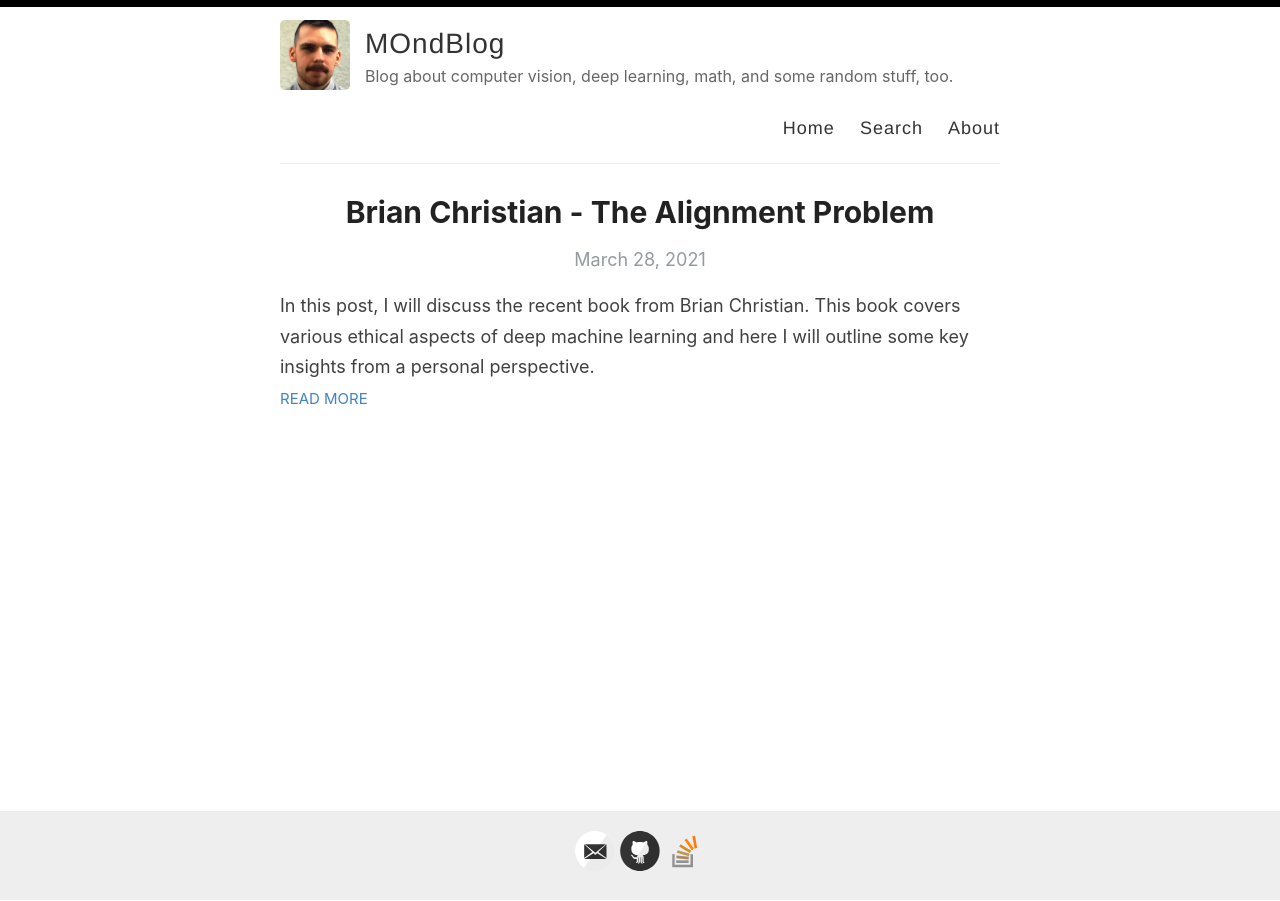
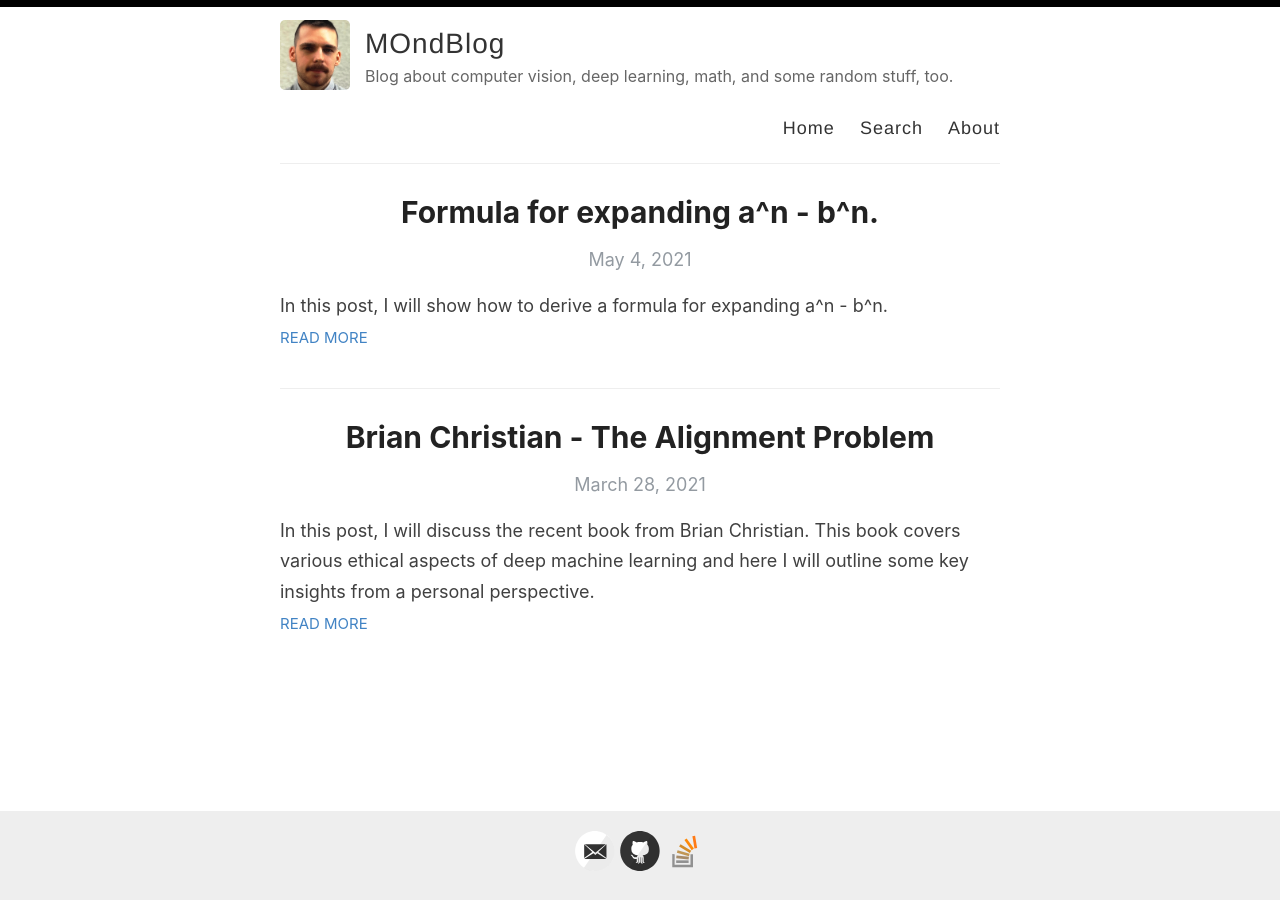
Before and after one commit to mondrasovic/mondrasovic.github.io, a Jekyll site: the page built from index.html, in a window 1280 px wide. Built offline with Jekyll 4.4.1, drawn with Linux system fonts in a browser that asks for light colours; the list of posts is cut into pages by our own code; some of the changed lines change nothing that is shown.

Commit message:
Almost finish the article regarding a^n - b^n.

```diff
--- /dev/null
+++ b/_includes/head.html
@@ -0,0 +1,6 @@
+<script type="text/x-mathjax-config">
+MathJax.Hub.Config({
+TeX: { equationNumbers: { autoNumber: "AMS" } }
+});
+</script>
+<script type="text/javascript" async src="http://cdn.mathjax.org/mathjax/latest/MathJax.js?config=TeX-AMS-MML_HTMLorMML"></script>
--- a/_layouts/default.html
+++ b/_layouts/default.html
@@ -12,6 +12,7 @@
     <meta name="theme-color" content="#000000">
     <link rel="icon" type="image/png" sizes="32x32" href="{{ site.baseurl }}/images/favicon-32x32.png">
     {% include analytics_head.html %}
+    {% include head.html %}
   </head>
 
   <body>
--- /dev/null
+++ b/_posts/2021-05-04-an_minus_bn_formula.md
@@ -0,0 +1,88 @@
+---
+layout: post
+title: Formula for expanding a^n - b^n.
+categories: [math]
+excerpt: In this post, I will show how to derive a formula for expanding a^n - b^n.
+---
+
+**WRITING IN PROGRESS**.
+
+Today, I came across the following formula:
+
+$$
+a^n - b^n = \left( a - b \right) \left( a^{n - 1} + a^{n - 2}b + a^{n - 3}b^2 + \dots + a^2b^{n - 3} + ab^{n - 1} + b^{n - 1} \right).
+$$
+
+Or, expressed in a more compact way:
+
+$$
+a^n - b^n = \left( a - b \right) \sum_{k = 0}^{n - 1} a^{\left( n - 1\right) - k} b^k.
+$$
+
+My immediate thought was to figure out how someone could had come up with that formula in the first place. After pondering about it a little bit, and of course, searching the internet, I learned about the derivation described below.
+
+Allegedly, one way to derive the expansion introduced above is to think about the sum of geometric series. As a reminder, here we have the well-known formula for the sum of the first $$n$$ terms of geometric series:
+
+$$
+S_n = 1 + x + x^2 + x^3 + \dots + x^{n - 1} + x^{n} = \frac{1 - q^{n + 1}}{1 - q}.
+$$
+
+The key idea for deriving the formula for expanding the expression $$a^n - b^n$$ is to derive the formula for the sum of geometric series because it somehow mysteriously involves a similar-looking $$1 - x^n$$ term.
+
+With this in mind, let's start. I will use the beautiful and probably standard trick of having the original sum multiplied by $$x$$ and subtracted the resulting series from the original. To demonstrate, assume
+
+$$
+\begin{aligned}
+&S = 1 + x + x^2 + x^3 + \dots + x^{n - 1},\\
+
+&xS = x + x^2 + x^3 + \dots + x^{n - 1} + x^n.
+\end{aligned}
+$$
+
+Now, subtracting the second equation from the first yields
+
+$$
+\begin{aligned}
+&S - Sx = 1 + \left( x - x \right) + \left( x^2 - x^2 \right) + \dots + \left( x^{n - 1} - x^{n - 1} \right) - x^n,\\
+
+&S - Sx = 1 - x^n,\\
+
+&S \left( 1 - x \right) = 1 - x^n.
+\end{aligned}
+$$
+
+When we substitute the value of $$S$$ into the last equation we get
+
+$$
+\left( 1 + x + x^2 + x^3 + \dots + x^{n - 1} \right) \left( 1 - x \right) = 1 - x^n.
+$$
+
+At this point, our expression starts to reminisce our ultimate goal stated at the beginning. However, there is one more substitution to be done before pure algebraic manipulations come into place. Admittedly, I could not come up with this substitution quickly by myself. The truth is that I did not try for too long, but still, I feel that ideas of this type are one of my weaknesses. I reckon it takes a little bit of insight into the problem itself and a good deal of creativity. Nevertheless, for the sake of learning, I consider the solution to be applicable in general. Basically, always keep asking yourself where you want to get in the end. Whether it is proving a theorem or just solving a problem. And keep in mind that substitution is a reasonable approach to take. Remember how integration can be simplified by substitution. Speaking of integration, change in coordinates comes to mind, too. Trigonometric equations are also often tackled with substitution. I remember that I have encountered many times how substituion did the whole magic. I look at this problem through similar lens. So, what should we substitute for $$x$$, then? Think of it this way. We want to transform the expression $$1 - x^n$$ into $$a^n - b^n$$. Thus, let's go with $$x = \frac{b}{a}$$, which yields
+
+$$
+\begin{aligned}
+\left[ 1 + \frac{b}{a} + {\left( \frac{b}{a} \right) }^2 + {\left( \frac{b}{a} \right) }^3 + \dots + {\left( \frac{b}{a} \right) }^{n - 1} \right] \left( 1 - {\frac{b}{a}} \right) = 1 - {\left( \frac{b}{a} \right) }^n,\\
+
+\left( 1 + \frac{b}{a} + \frac{b^2}{a^2} + \frac{b^3}{a^3} + \dots + \frac{b^{n - 1}}{a^{n - 1}} \right) \left( 1 - {\frac{b}{a}} \right) = 1 - \frac{b^n}{a^n}.\\
+\end{aligned}
+$$
+
+Now, multiply both sides of the last equation by $$a^n$$ and further manipulate the equality like this:
+
+$$
+\begin{aligned}
+a^n \left( 1 - {\frac{b}{a}} \right) \left( 1 + \frac{b}{a} + \frac{b^2}{a^2} + \frac{b^3}{a^3} + \dots + \frac{b^{n - 1}}{a^{n - 1}} \right) = a^n - b^n,\\
+
+\left( a^n - a^{n - 1}b \right) \left( 1 + \frac{b}{a} + \frac{b^2}{a^2} + \frac{b^3}{a^3} + \dots + \frac{b^{n - 1}}{a^{n - 1}} \right) = a^n - b^n,\\
+
+a^{n - 1} \left( a - b \right) \left( 1 + \frac{b}{a} + \frac{b^2}{a^2} + \frac{b^3}{a^3} + \dots + \frac{b^{n - 1}}{a^{n - 1}} \right) = a^n - b^n,\\
+
+\left( a - b \right) a^{n - 1}  \left( 1 + \frac{b}{a} + \frac{b^2}{a^2} + \frac{b^3}{a^3} + \dots + \frac{b^{n - 1}}{a^{n - 1}} \right) = a^n - b^n,\\
+
+\left( a - b \right)  \left( a^{n - 1} + a^{n - 1}\frac{b}{a} + a^{n - 1}\frac{b^2}{a^2} + a^{n - 1}\frac{b^3}{a^3} + \dots + a^{n - 1}\frac{b^{n - 1}}{a^{n - 1}} \right) = a^n - b^n,\\
+
+\left( a - b \right)  \left( a^{n - 1} + a^{n - 2}b + a^{n - 3}b^2 + a^{n - 4}b^3 + \dots + b^{n - 1} \right) = a^n - b^n.\\
+\end{aligned}
+$$
+
+This problem reminds me one talk by Simon Sinek regarding how people cannot ignore the negative ([see here](https://www.youtube.com/watch?v=W05FYkqv7hM)). Let me elaborate. He started to talk by showing that people cannot avoid thinking of an elephant when told "do not think of an elephant". Later on he expanded on this idea by discussing how skiiers should not focus on "not hitting the trees" but should focus on "staying on the path". In essence, I have encountered something similar with this problem as well.
```
Also changed, not shown: _config.yml (line endings or trailing spaces).
